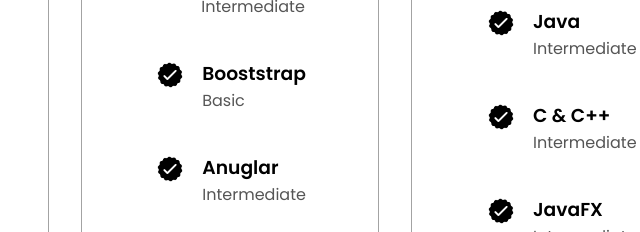
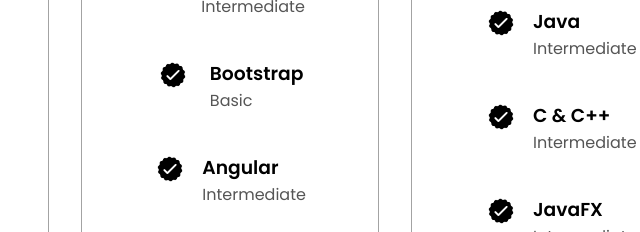
Before and after one commit to Kouki321/website, a plain HTML site: page index.html in a window 1280 px wide. Shown: the part 1959-2191 px from the top of the page, 410-1050 px from the left. Drawn offline with Linux system fonts and the light colour scheme.

Commit message:
Update index.html

```diff
--- a/index.html
+++ b/index.html
@@ -207,7 +207,7 @@
                   class="icon"
                 />
                 <div>
-                  <h3>Booststrap</h3>
+                  <h3>Bootstrap</h3>
                   <p>Basic</p>
                 </div>
               </article>
@@ -218,7 +218,7 @@
                   class="icon"
                 />
                 <div>
-                  <h3>Anuglar</h3>
+                  <h3>Angular</h3>
                   <p>Intermediate</p>
                 </div>
               </article>
```
